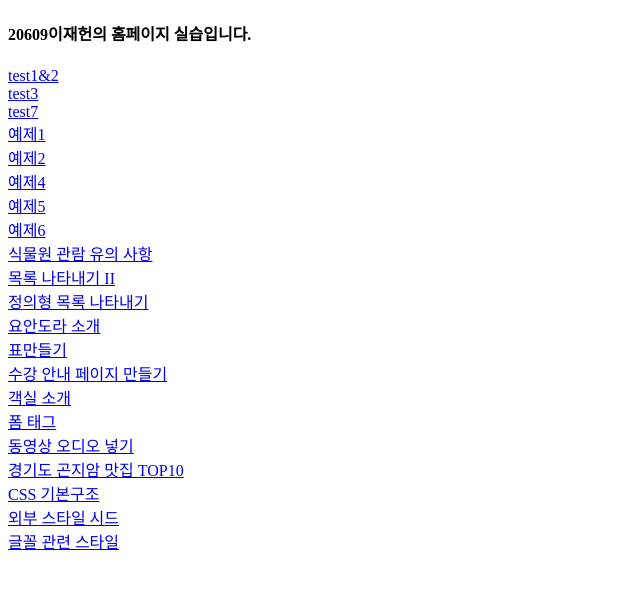
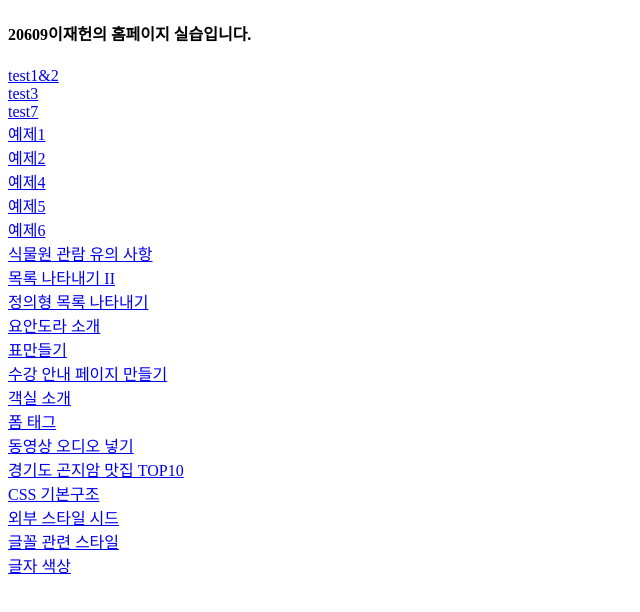
Before and after one commit to ljh061002/8-28.3, a plain HTML site: page index.html in a window 1280 px wide. Shown: the whole page, without its empty margins (0-640 px from the left). Drawn offline with Linux system fonts and the light colour scheme.

Commit message:
Add files via upload

```diff
--- a/index.html
+++ b/index.html
@@ -1,15 +1,17 @@
 <!DOCTYPE html>
 <html lang="ko">
+
 <head>
     <meta charset="UTF-8">
     <title>이재헌의 홈페이지</title>
 </head>
+
 <body>
     <h4>20609이재헌의 홈페이지 실습입니다.</h4>
     <a href="test1&2.html" target="_blank">test1&2</a>
-<br>
+    <br>
     <a href="test3.html" target="_blank">test3</a>
-<br>
+    <br>
     <a href="test7.html" target="_blank">test7</a>
     <br>
     <a href="source1.html" target="_blank">예제1</a>
@@ -29,9 +31,9 @@
     <a href="source10.html" target="_blank">정의형 목록 나타내기</a>
     <br>
     <a href="source11.html" target="_blank">요안도라 소개</a>
-<br>
+    <br>
     <a href="source12.html" target="_blank">표만들기</a>
-<br>
+    <br>
     <a href="test8.html" target="_blank">수강 안내 페이지 만들기</a>
     <br>
     <a href="source13.html" target="_blank">객실 소개</a>
@@ -47,5 +49,8 @@
     <a href="CSS2.html" target="_blank">외부 스타일 시드</a>
     <br>
     <a href="CSS3.html" target="_blank">글꼴 관련 스타일</a>
+    <br>
+    <a href="mystyle.css" target="_blank">글자 색상</a>
 </body>
+
 </html>
```
